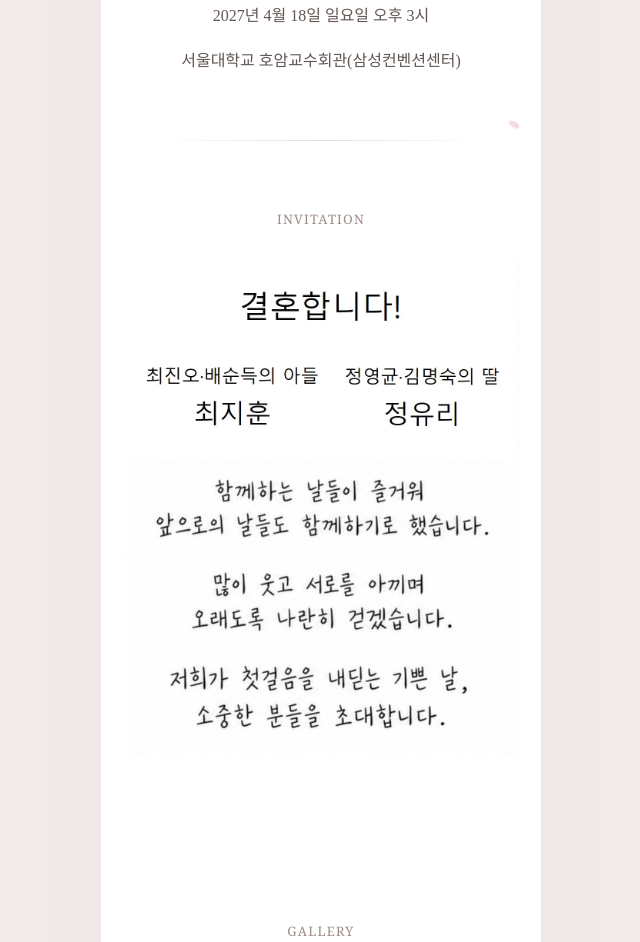
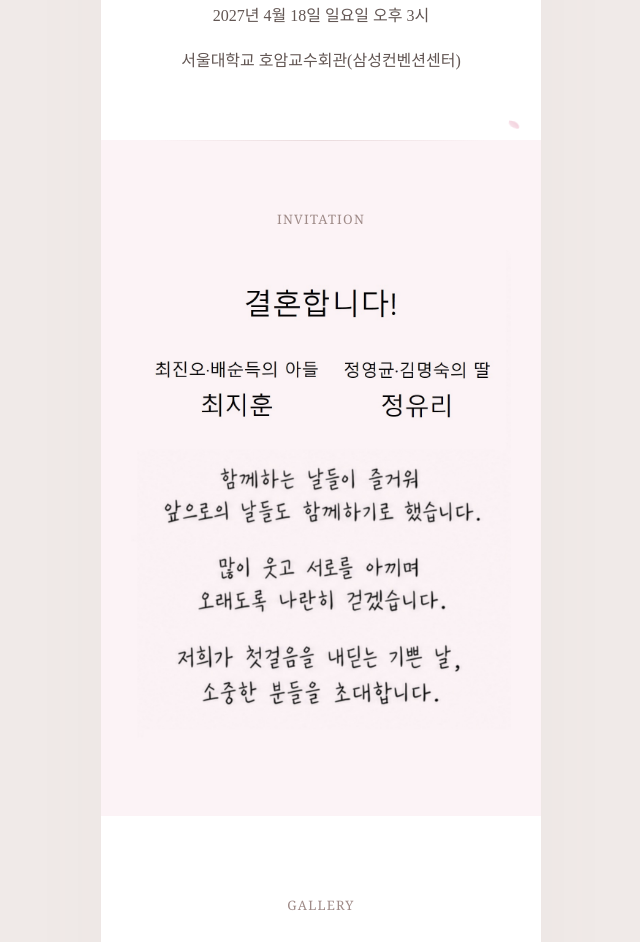
Before and after one commit to yuriandhoon/wedding, a Jekyll site: the page built from yuri/index.html, in a window 1280 px wide. Shown: the part 754-1696 px from the top of the page, without its empty margins (319-959 px from the left). Built offline with Jekyll 4.4.1, drawn with Linux system fonts in a browser that asks for light colours; some web fonts are replaced.

Commit message:
Update style.css

```diff
--- a/css/style.css
+++ b/css/style.css
@@ -187,7 +187,12 @@ p {
 
 /* 06. 초대글 */
 .invitation {
-  padding: 70px 20px;
+  background: var(--pale);
+  isolation: isolate;
+}
+
+.invitation-art {
+  mix-blend-mode: multiply;
 }
 
 /* 첫 화면과 초대글 사이의 부드러운 구분선 */
```
